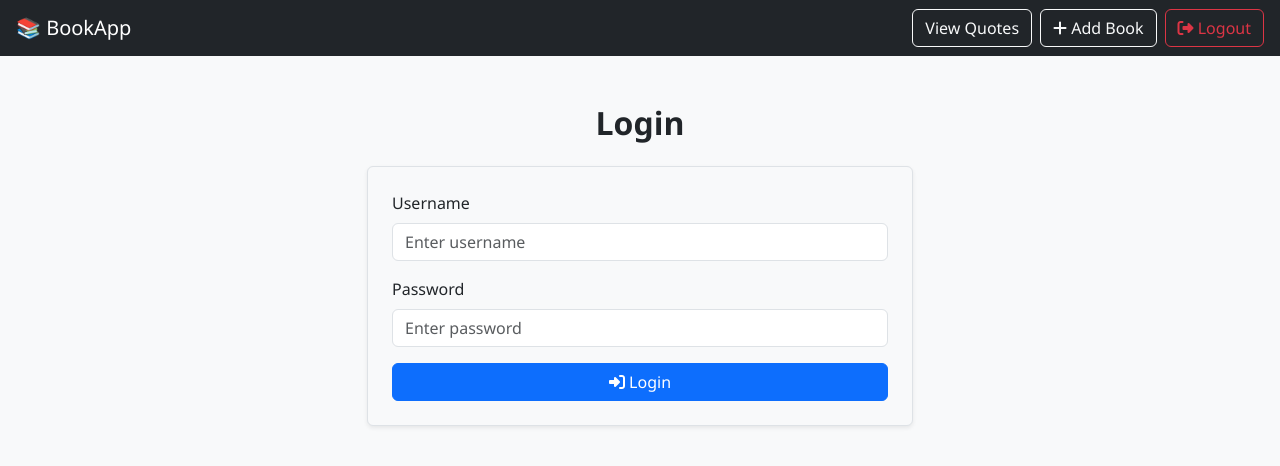
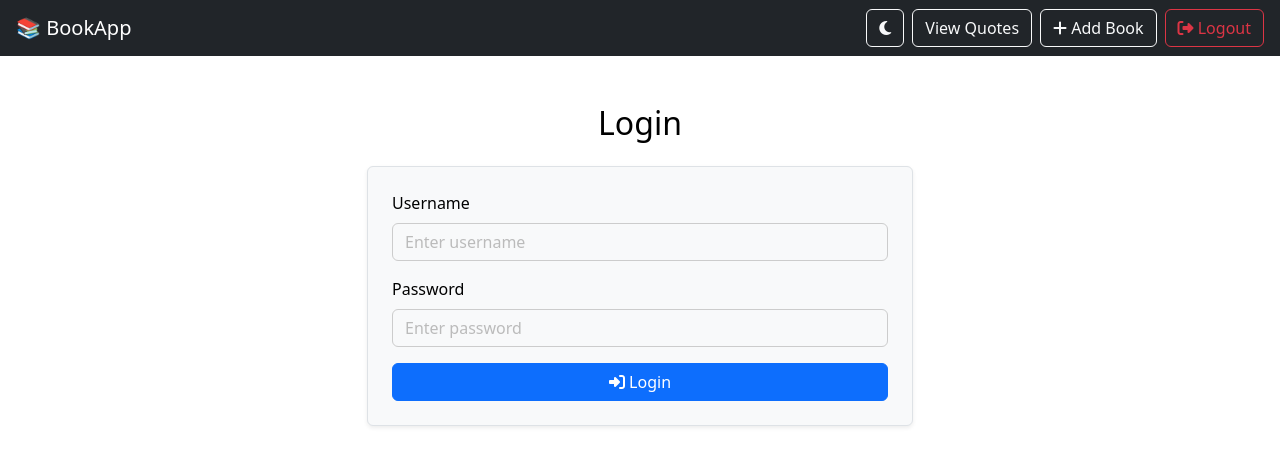
Before and after one commit to RehasLiamsi/BookApp, an Angular app in the folder BookApi_frontend/: page /login in a window 1280 px wide. Shown: the top 466 px of the page. Built offline with nearby package versions, Linux system fonts and the light colour scheme.

Commit message:
Fix theme toggle

```diff
--- a/BookApi_frontend/src/app/app.routes.ts
+++ b/BookApi_frontend/src/app/app.routes.ts
@@ -1,6 +1,5 @@
 import { Routes } from '@angular/router';
 import { BookListComponent } from './components/book-list/book-list.component';
-import { AddEditBookComponent } from './components/add-edit-book/add-edit-book.component';
 import { BookFormComponent } from './components/book-form/book-form.component';
 import { AuthGuard } from './guards/auth.guard';
 
@@ -11,6 +10,6 @@ export const routes: Routes = [
   { path: 'books', canActivate: [AuthGuard], loadComponent: () => import('./components/book-list/book-list.component').then(m => m.BookListComponent) },
   { path: 'quotes', canActivate: [AuthGuard], loadComponent: () => import('./components/quotes/quotes.component').then(m => m.QuotesComponent) },
   { path: 'books/new', canActivate: [AuthGuard], loadComponent: () => import('./components/book-form/book-form.component').then(m => m.BookFormComponent) },
-  { path: 'books/:id/edit', canActivate: [AuthGuard], loadComponent: () => import('./components/add-edit-book/add-edit-book.component').then(m => m.AddEditBookComponent) },
+  { path: 'books/:id/edit', canActivate: [AuthGuard], loadComponent: () => import('./components/book-form/book-form.component').then(m => m.BookFormComponent) },
   { path: '**', redirectTo: '' }
 ];
--- a/BookApi_frontend/src/app/components/banner/banner.component.html
+++ b/BookApi_frontend/src/app/components/banner/banner.component.html
@@ -13,6 +13,11 @@
 
   <div class="collapse navbar-collapse mt-3 mt-lg-0" id="navbarMenu">
     <ul class="navbar-nav ms-auto d-flex flex-column flex-lg-row align-items-start align-items-lg-center gap-3 gap-lg-2">
+      <li class="nav-item">
+        <button class="btn btn-outline-light" (click)="toggleTheme()">
+          <i class="fas" [ngClass]="isDarkMode ? 'fa-sun' : 'fa-moon'"></i>
+        </button>
+      </li>
       <li class="nav-item">
         <a class="btn btn-outline-light" [routerLink]="toggleLink">
           {{ toggleLabel }}
--- a/BookApi_frontend/src/app/components/banner/banner.component.ts
+++ b/BookApi_frontend/src/app/components/banner/banner.component.ts
@@ -1,4 +1,4 @@
-import { Component } from '@angular/core';
+import { Component, OnInit } from '@angular/core';
 import { CommonModule } from '@angular/common';
 import { Router, RouterModule } from '@angular/router';
 
@@ -8,8 +8,32 @@ import { Router, RouterModule } from '@angular/router';
   imports: [CommonModule, RouterModule],
   templateUrl: './banner.component.html',
 })
-export class BannerComponent {
+export class BannerComponent implements OnInit {
+  isDarkMode = false;
   constructor(private router: Router) { }
+
+  ngOnInit(): void {
+    const saved = localStorage.getItem('theme');
+    if (saved === 'dark') {
+      this.setDarkMode(true);
+    }
+  }
+
+  toggleTheme(): void {
+    this.isDarkMode = !this.isDarkMode;
+    this.setDarkMode(this.isDarkMode);
+  }
+
+  private setDarkMode(enabled: boolean): void {
+    const body = document.body;
+    if (enabled) {
+      body.classList.add('dark-theme');
+      localStorage.setItem('theme', 'dark');
+    } else {
+      body.classList.remove('dark-theme');
+      localStorage.setItem('theme', 'light');
+    }
+  }
 
   logout() {
     localStorage.removeItem('token');
--- a/BookApi_frontend/src/app/components/book-form/book-form.component.html
+++ b/BookApi_frontend/src/app/components/book-form/book-form.component.html
@@ -4,10 +4,8 @@
       <h2 class="mb-4 text-center">
         {{ isEditMode ? '✏️ Edit Book' : '➕ Add Book' }}
       </h2>
+        <form (ngSubmit)="save()" #form="ngForm" class="p-4 border rounded shadow-sm form-wrapper">
 
-      <form (ngSubmit)="save()" #form="ngForm" class="p-4 border rounded bg-light shadow-sm">
-
-        <!-- Title -->
           <div class="mb-3">
             <label for="title" class="form-label">Title</label>
             <input id="title"
@@ -22,7 +20,6 @@
             </div>
           </div>
 
-        <!-- Author -->
           <div class="mb-3">
             <label for="author" class="form-label">Author</label>
             <input id="author"
@@ -37,7 +34,6 @@
             </div>
           </div>
 
-        <!-- Published Date -->
           <div class="mb-4">
             <label for="publishedDate" class="form-label">Published Date</label>
             <input id="publishedDate"
@@ -52,7 +48,6 @@
             </div>
           </div>
 
-        <!-- Buttons -->
           <div class="d-flex justify-content-between">
             <button type="submit"
                     class="btn btn-primary"
--- a/BookApi_frontend/src/app/components/login/login.component.html
+++ b/BookApi_frontend/src/app/components/login/login.component.html
@@ -3,7 +3,7 @@
     <div class="col-md-6">
       <h2 class="text-center mb-4">Login</h2>
 
-      <form [formGroup]="loginForm" (ngSubmit)="onSubmit()" class="p-4 border rounded bg-light shadow-sm">
+      <form [formGroup]="loginForm" (ngSubmit)="onSubmit()" class="p-4 border rounded shadow-sm form-wrapper">
         <div class="mb-3">
           <label for="username" class="form-label">Username</label>
           <input id="username"
--- a/BookApi_frontend/src/app/components/register/register.component.html
+++ b/BookApi_frontend/src/app/components/register/register.component.html
@@ -3,7 +3,7 @@
     <div class="col-md-6">
       <h2 class="text-center mb-4">Register</h2>
 
-      <form [formGroup]="registerForm" (ngSubmit)="onSubmit()" class="p-4 border rounded bg-light shadow-sm">
+      <form [formGroup]="registerForm" (ngSubmit)="onSubmit()" class="p-4 border rounded shadow-sm form-wrapper">
         <div class="mb-3">
           <label for="username" class="form-label">Username</label>
           <input id="username"
--- a/BookApi_frontend/src/styles.css
+++ b/BookApi_frontend/src/styles.css
@@ -1,8 +1,48 @@
-body {
-  font-family: 'Segoe UI', sans-serif;
-  background-color: #f8f9fa;
+:root {
+  --bg-color: #ffffff;
+  --text-color: #000000;
+  --card-bg: #f8f9fa;
 }
 
-h2 {
-  font-weight: 600;
+.dark-theme {
+  --bg-color: #121212;
+  --text-color: #f1f1f1;
+  --card-bg: #1e1e1e;
 }
+
+body {
+  background-color: var(--bg-color);
+  color: var(--text-color);
+  transition: all 0.3s ease;
+}
+
+.card, .list-group-item {
+  background-color: var(--card-bg) !important;
+  color: var(--text-color) !important;
+}
+
+* {
+  transition: background-color 0.3s ease, color 0.3s ease;
+}
+
+.form-wrapper {
+  background-color: var(--card-bg) !important;
+  color: var(--text-color) !important;
+  padding: 2rem;
+  border-radius: 8px;
+  box-shadow: 0 0 10px rgba(0,0,0,0.1);
+}
+
+.form-control, .form-select {
+  background-color: var(--card-bg) !important;
+  color: var(--text-color) !important;
+  border-color: #ccc;
+}
+
+form label {
+  color: var(--text-color) !important;
+}
+
+.form-control::placeholder {
+  color: #bbb;
+}
```
Lines whose indentation alone changed are shown as unchanged.
